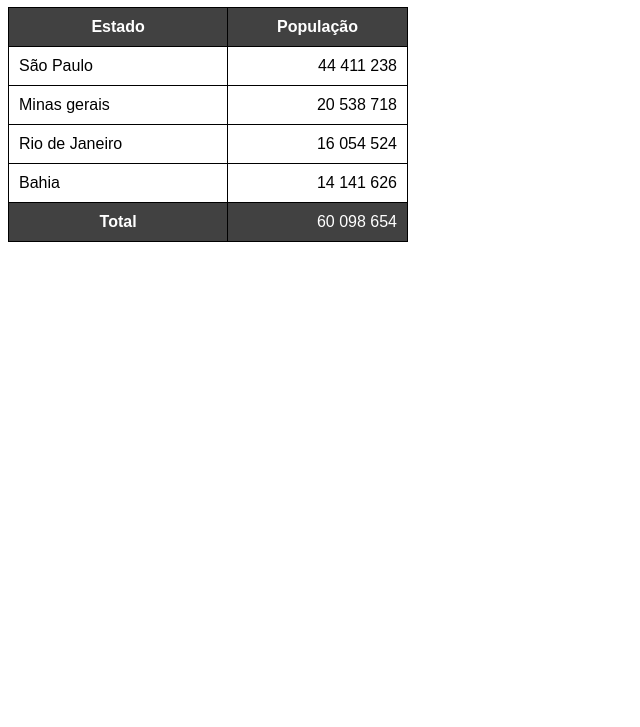
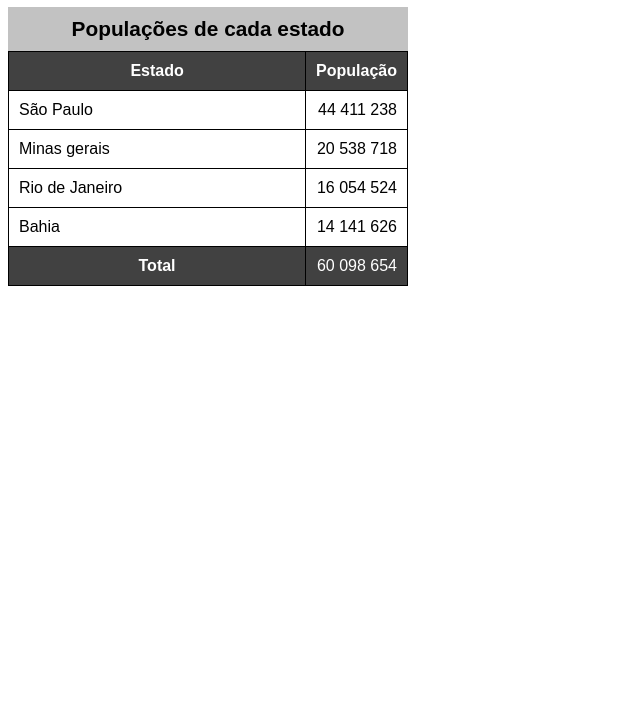
Before and after one commit to GabrielLNascimento/html-css, a plain HTML site: page exercicios/ex023/tabela002.html in a window 1280 px wide. Shown: the part 73-800 px from the top of the page, without its empty margins (0-640 px from the left). Drawn offline with Linux system fonts and the light colour scheme.

Commit message:
caption e width

```diff
--- a/exercicios/ex023/tabela002.html
+++ b/exercicios/ex023/tabela002.html
@@ -30,15 +30,23 @@
         text-align: right;
     }
 
+    caption {
+        background-color: rgba(128, 128, 128, 0.478);
+        font-size: 1.3em;
+        font-weight: bold;
+        padding: 10px;
+    }
+
 </style>
 <body>
     <h1>Tabela grande</h1>
     <table>
+        <caption>Populações de cada estado</caption>
         <thead>
             <th scope="col">
                 Estado
             </th>
-            <th scope="col">
+            <th scope="col" style="width: 50px;">
                 População
             </th>
         </thead>
```
